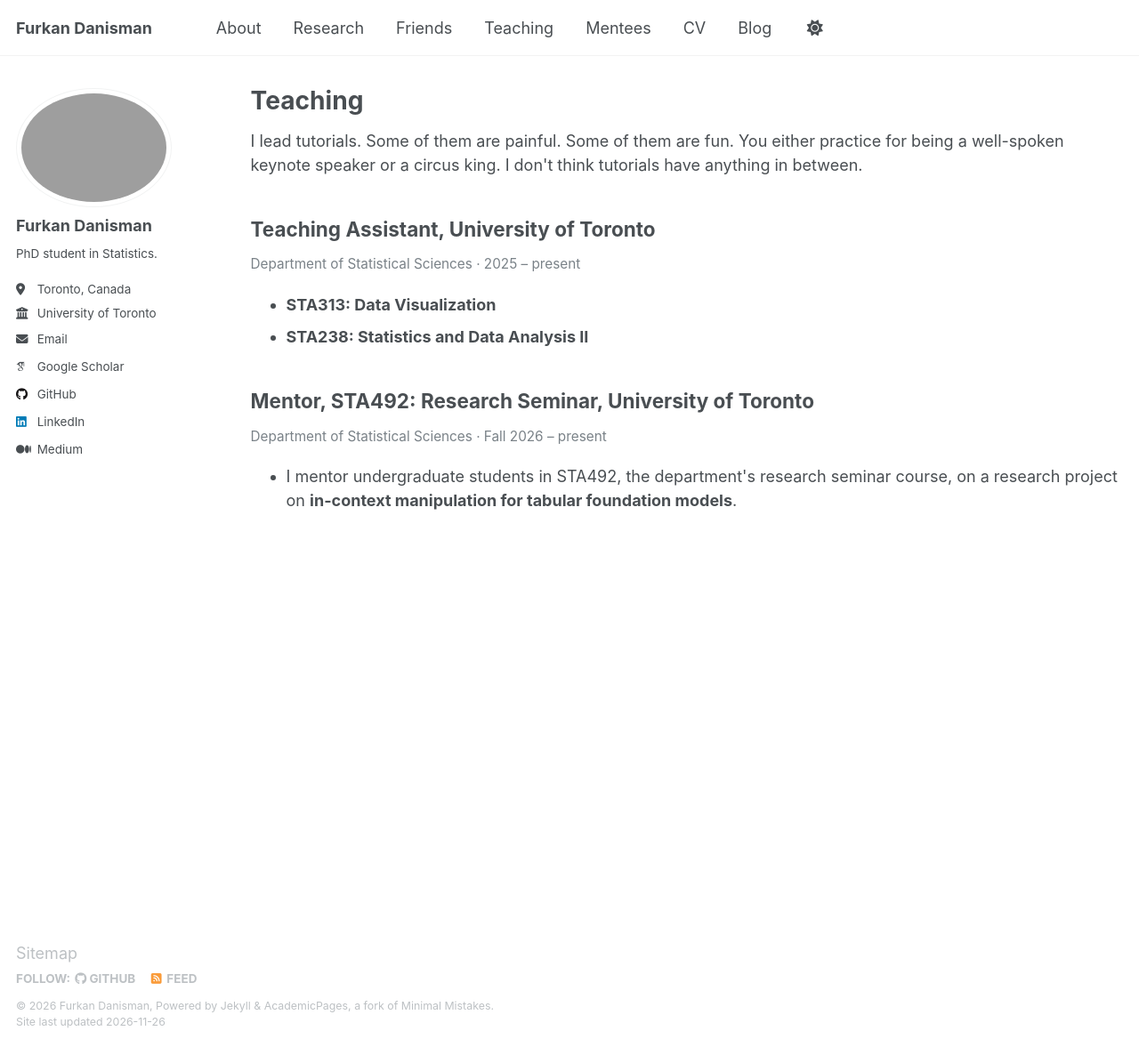
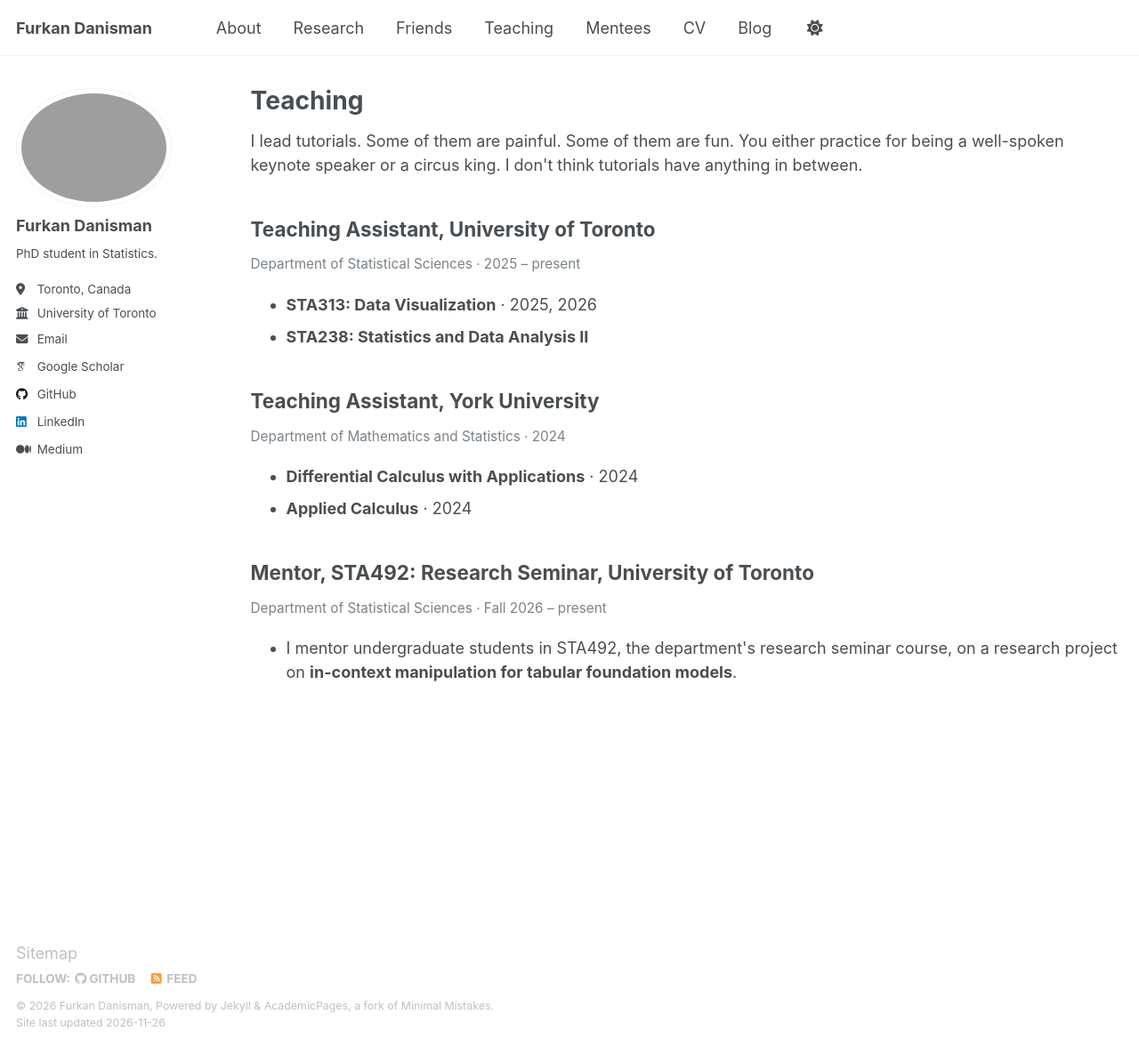
Before and after one commit to FurkanDanisman/FurkanDanisman.github.io, a Jekyll site: the page built from _pages/teaching.html, in a window 1280 px wide and 1177 px high. Shown: the whole window at 89% size. Built offline with Jekyll 4.4.1, drawn with Linux system fonts in a browser that asks for light colours; some web fonts are replaced.

Commit message:
Teaching: York University TA, years per course (STA313 twice); Mentees: shorter intro
Co-Authored-By: Claude Opus 5.5 <noreply@anthropic.com>

```diff
--- a/_pages/mentees.html
+++ b/_pages/mentees.html
@@ -5,7 +5,7 @@ permalink: /mentees/
 author_profile: true
 ---
 
-<p>Students I mentor. Since Fall 2026 I'm also a mentor for <b>STA492</b>, the undergraduate research seminar course in Statistical Sciences at the University of Toronto, where we work on <b>in-context manipulation for tabular foundation models</b>.</p>
+<p>Students I mentor.</p>
 
 <ul class="mentees">
 {% for m in site.data.mentees %}
--- a/_pages/teaching.html
+++ b/_pages/teaching.html
@@ -11,8 +11,16 @@ author_profile: true
 <p style="font-size:0.85em;color:#7a8288">Department of Statistical Sciences · 2025 – present</p>
 
 <ul>
-  <li><b>STA313: Data Visualization</b></li>
+  <li><b>STA313: Data Visualization</b> · 2025, 2026</li>
   <li><b>STA238: Statistics and Data Analysis II</b></li>
+</ul>
+
+<h2>Teaching Assistant, York University</h2>
+<p style="font-size:0.85em;color:#7a8288">Department of Mathematics and Statistics · 2024</p>
+
+<ul>
+  <li><b>Differential Calculus with Applications</b> · 2024</li>
+  <li><b>Applied Calculus</b> · 2024</li>
 </ul>
 
 <h2>Mentor, STA492: Research Seminar, University of Toronto</h2>
```
